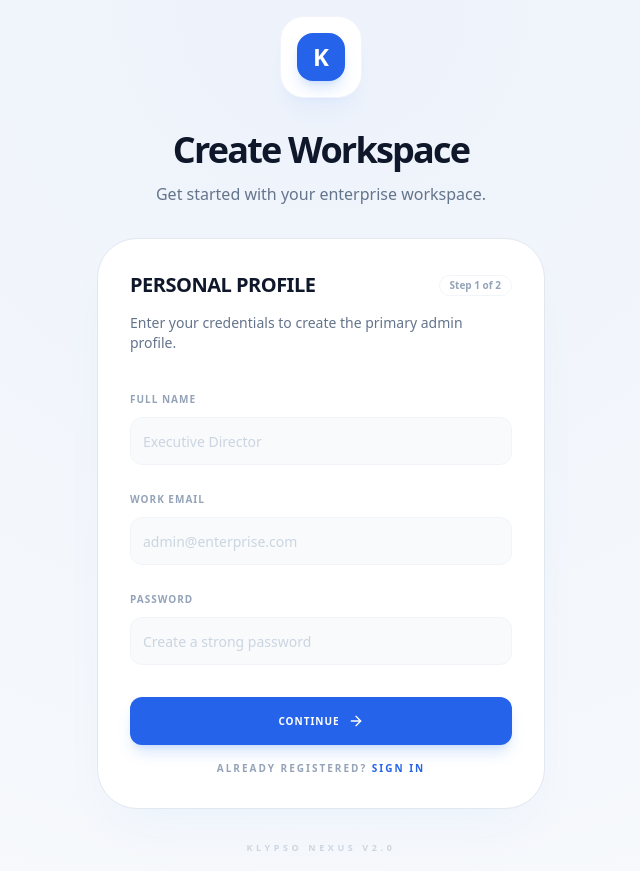
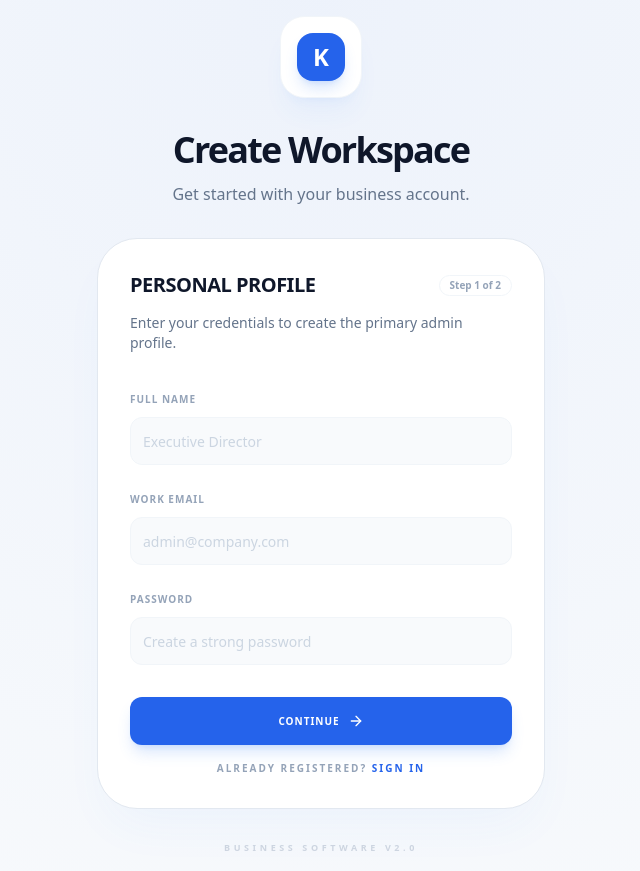
Before and after one commit to Adityavanjre/ERP, a Next.js app in the folder nexus/frontend/: page /portal/register in a window 1280 px wide. Shown: the whole page, without its empty margins (319-959 px from the left). Built offline with nearby package versions, Linux system fonts and the light colour scheme; no server answers.

Commit message:
fix(copy): Final scrub of 'Enterprise' and 'Portal' from auth pages

```diff
--- a/nexus/frontend/src/app/(auth)/login/page.tsx
+++ b/nexus/frontend/src/app/(auth)/login/page.tsx
@@ -65,7 +65,7 @@ export default function LoginPage() {
                     </div>
                     <CardTitle className="text-3xl font-extrabold text-center text-slate-900 tracking-tight uppercase">Sign In</CardTitle>
                     <CardDescription className="text-center text-slate-500 font-medium">
-                        Sign in to access your workspace.
+                        Sign in to access your account.
                     </CardDescription>
                 </CardHeader>
                 <form onSubmit={handleLogin}>
@@ -80,7 +80,7 @@ export default function LoginPage() {
                             <Input
                                 id="email"
                                 type="email"
-                                placeholder="name@enterprise.com"
+                                placeholder="name@company.com"
                                 className="bg-slate-50 border-slate-200 text-slate-900 focus:ring-blue-500/20 focus:border-blue-500 placeholder:text-slate-400 h-12 rounded-xl font-medium px-4"
                                 value={email}
                                 onChange={(e) => setEmail(e.target.value)}
--- a/nexus/frontend/src/app/(auth)/register/page.tsx
+++ b/nexus/frontend/src/app/(auth)/register/page.tsx
@@ -79,7 +79,7 @@ export default function RegisterPage() {
             localStorage.setItem('token', accessToken);
 
             toast.success('Registration successful!', {
-                description: 'Welcome to your new enterprise workspace.',
+                description: 'Welcome to your new business account.',
             });
 
             // Redirect
@@ -107,21 +107,21 @@ export default function RegisterPage() {
                         </div>
                     </div>
                     <h1 className="text-4xl font-black tracking-tighter text-slate-900">Create Workspace</h1>
-                    <p className="text-slate-500 font-medium">Get started with your enterprise workspace.</p>
+                    <p className="text-slate-500 font-medium">Get started with your business account.</p>
                 </div>
 
                 <Card className="bg-white border-slate-200 shadow-2xl shadow-blue-500/5 relative z-10 rounded-[2.5rem] overflow-hidden">
                     <CardHeader className="p-8 pb-4">
                         <div className="flex items-center justify-between mb-2">
                             <CardTitle className="text-xl font-black uppercase tracking-tight text-slate-900">
-                                {step === 1 ? 'Personal Profile' : 'Enterprise Organization'}
+                                {step === 1 ? 'Personal Profile' : 'Company Details'}
                             </CardTitle>
                             <Badge variant="outline" className="border-slate-100 text-slate-400 font-black text-[10px]">Step {step} of 2</Badge>
                         </div>
                         <CardDescription className="text-slate-500 font-medium">
                             {step === 1
                                 ? 'Enter your credentials to create the primary admin profile.'
-                                : 'Configure your organizational identity.'}
+                                : 'Configure your company identity.'}
                         </CardDescription>
                     </CardHeader>
 
@@ -147,7 +147,7 @@ export default function RegisterPage() {
                                         className="bg-slate-50 border-slate-100 text-slate-900 focus:ring-blue-600 focus:border-blue-600 placeholder:text-slate-300 h-12 rounded-xl font-medium"
                                         id="email"
                                         type="email"
-                                        placeholder="admin@enterprise.com"
+                                        placeholder="admin@company.com"
                                         {...registerUser('email')}
                                     />
                                     {userErrors.email && (
@@ -239,7 +239,7 @@ export default function RegisterPage() {
                     </CardFooter>
                 </Card>
                 <p className="text-center text-[9px] text-slate-400 font-black uppercase tracking-[0.4em] opacity-40">
-                    Klypso Nexus v2.0
+                    Business Software v2.0
                 </p>
             </div>
         </div>
```
